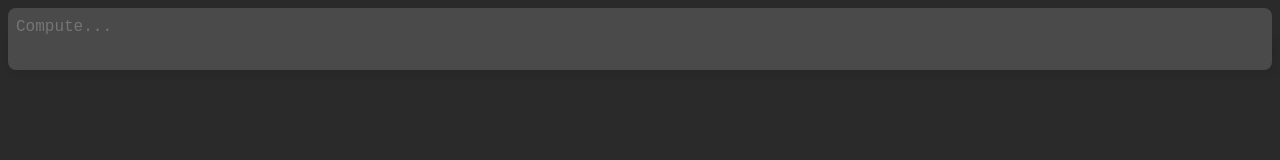
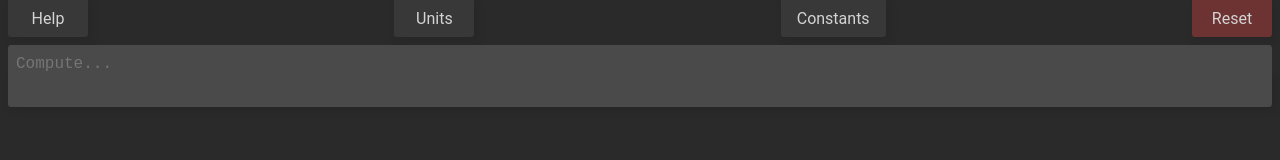
Before and after one commit to sharkdp/numbat-app, a plain HTML site: page src/index.html in a window 1280 px wide. Drawn offline with Linux system fonts and the light colour scheme.

Commit message:
Add some buttons

```diff
--- a/src/index.html
+++ b/src/index.html
@@ -10,6 +10,13 @@
 
   <body>
     <div id="container">
+        <div id="buttons">
+            <button id="button_help">Help</button>
+            <button id="button_units">Units</button>
+            <button id="button_constants">Constants</button>
+            <button id="button_reset">Reset</button>
+        </div>
+
         <form id="query_form">
             <div id="input">
                 <input type="text" id="query" placeholder="Compute..." autofocus autocapitalize="off" autocorrect="off" spellcheck="false"></input>
--- a/src/style.css
+++ b/src/style.css
@@ -17,6 +17,49 @@ body {
     height: 100%;
 
     background-color: #2a2a2a;
+}
+
+#buttons {
+    box-sizing: border-box;
+    width: 100%;
+    padding: 0.5em;
+    padding-top: 0;
+    padding-bottom: 0;
+
+    display: flex;
+    flex-direction: row;
+    justify-content: space-between;
+}
+
+button {
+    height: 2.3em;
+    padding: 0.5em;
+    padding-left: 1em;
+    padding-right: 1em;
+    margin: 0;
+    border: none;
+    border-radius: 0 0 0.2em 0.2em;
+    font-family: 'Roboto', sans-serif;
+    font-size: 1em;
+
+    flex-basis: 5em;
+
+    background-color: #383838;
+    color: #d4d4d4;
+    box-shadow: 3px 3px 6px 0 rgb(39, 39, 39);
+    cursor: pointer;
+}
+
+button:hover {
+    background-color: #4a4a4a;
+}
+
+#button_reset {
+    background-color: #6d3333;
+}
+
+#button_reset:hover {
+    background-color: #8f3a3a;
 }
 
 #input {
@@ -53,8 +96,8 @@ body {
     outline: none;
     width: 100%;
 
-    border-top-left-radius: 0.5em;
-    border-top-right-radius: 0.5em;
+    border-top-left-radius: 0.2em;
+    border-top-right-radius: 0.2em;
 
     margin: 0;
 }
@@ -62,8 +105,8 @@ body {
 #current {
     background-color: #4a4a4a;
     color: #f8f8f2;
-    border-bottom-left-radius: 0.5em;
-    border-bottom-right-radius: 0.5em;
+    border-bottom-left-radius: 0.2em;
+    border-bottom-right-radius: 0.2em;
     box-shadow: 3px 3px 6px 0 rgb(39, 39, 39);
 
     margin-bottom: 0.5em;
@@ -84,18 +127,6 @@ body {
     color: #ff5555 !important;
 }
 
-.button {
-    width: 42px;
-    background-color: #f1fa8c;
-    font-weight: bold;
-    height: 100%;
-    border: 0;
-    display: flex;
-    align-items: center;
-    justify-content: center;
-    cursor: pointer;
-}
-
 #history {
     color: rgb(235, 235, 235);
     margin: 0;
@@ -111,7 +142,7 @@ body {
 .history_item {
     background-color: #3c3c3c;
 
-    border-radius: 0.5em;
+    border-radius: 0.2em;
     box-shadow: 3px 3px 6px 0 rgb(39, 39, 39);
 
     padding: 0.3em;
```
